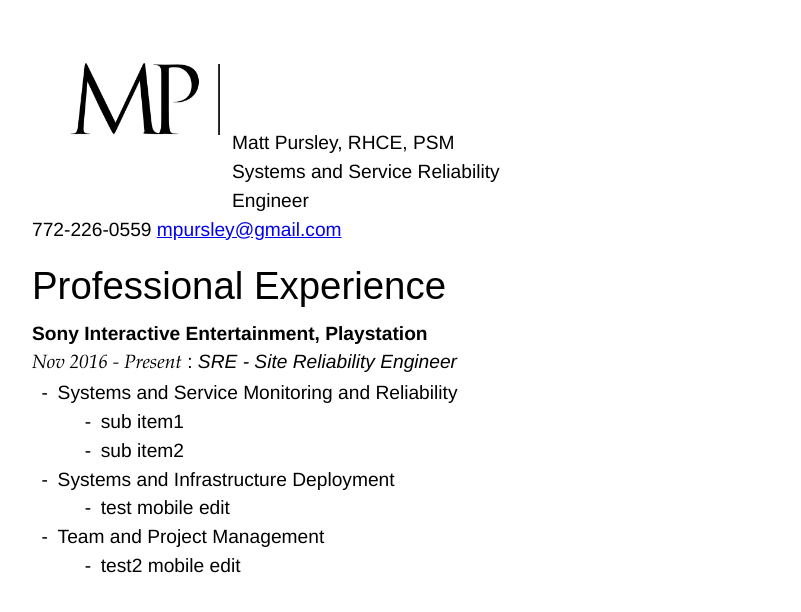
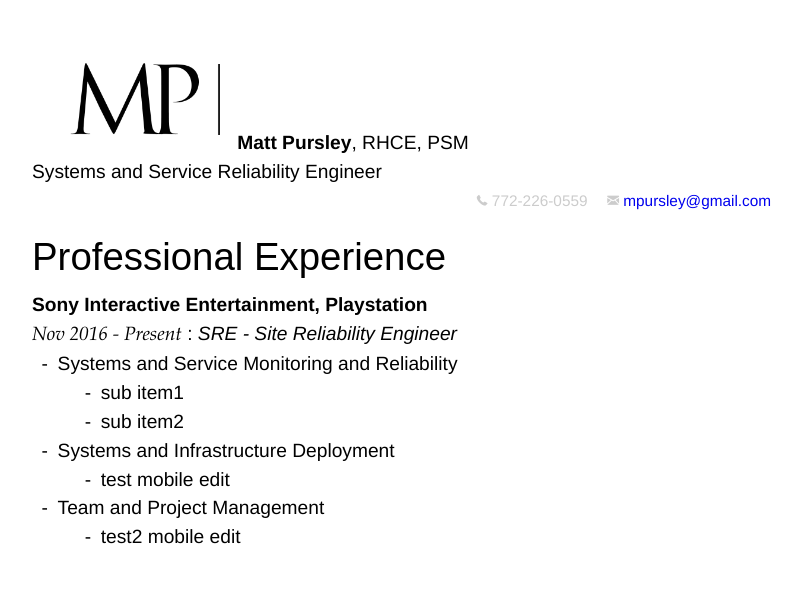
Before and after one commit to mpursley/mpursley.github.io, a Jekyll site: the page built from index_resume_short.md, in a window 1280 px wide. Shown: the top 612 px of the page, without its empty margins (16-817 px from the left). Built offline with Jekyll 4.4.1, drawn with Linux system fonts in a browser that asks for light colours.

Commit message:
Update index_resume_short.md

```diff
--- a/index_resume_short.md
+++ b/index_resume_short.md
@@ -3,16 +3,14 @@ layout: cv
 title: Matt Pursley's CV
 ---
 
-<table style="width:40%">
-  <tr>
-    <th><img src="assets/matt pursley resume logo v2 cropped.png" width="200"></th>
-    <th><div align="left"><b>Matt Pursley</b>, RHCE, PSM <br>Systems and Service Reliability Engineer</div></th>
-  </tr>
-</table>
-
+<img src="assets/matt pursley resume logo v2 cropped.png" width="200">  __Matt Pursley__, RHCE, PSM<br>
+Systems and Service Reliability Engineer
+<div id="webaddress">
+<i class="fi-telephone"></i>
 772-226-0559
+<i class="fi-mail" style="margin-left:1em"></i>
 <a href="mpursley@gmail.com">mpursley@gmail.com</a>
-
+</div>
 
 ## Professional Experience
 
```
